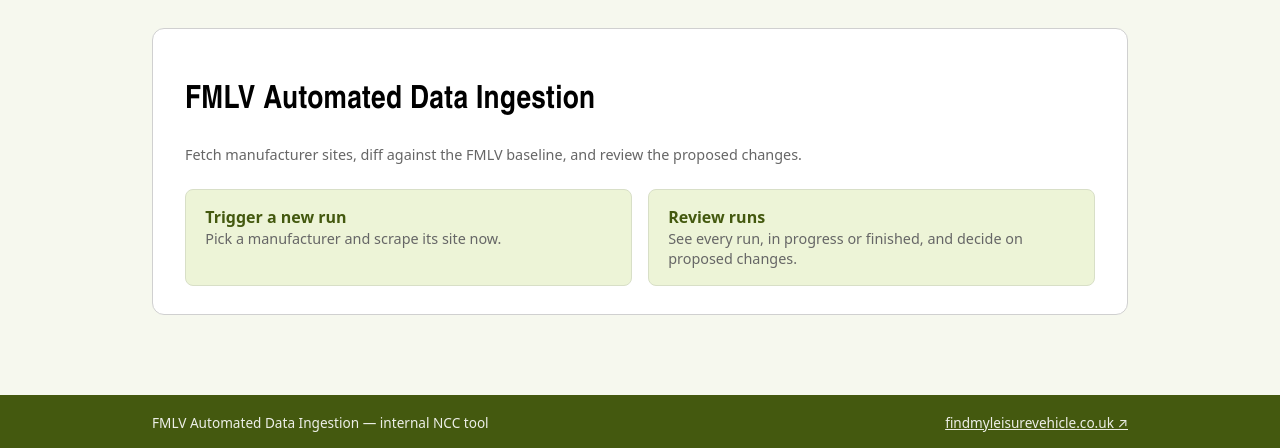
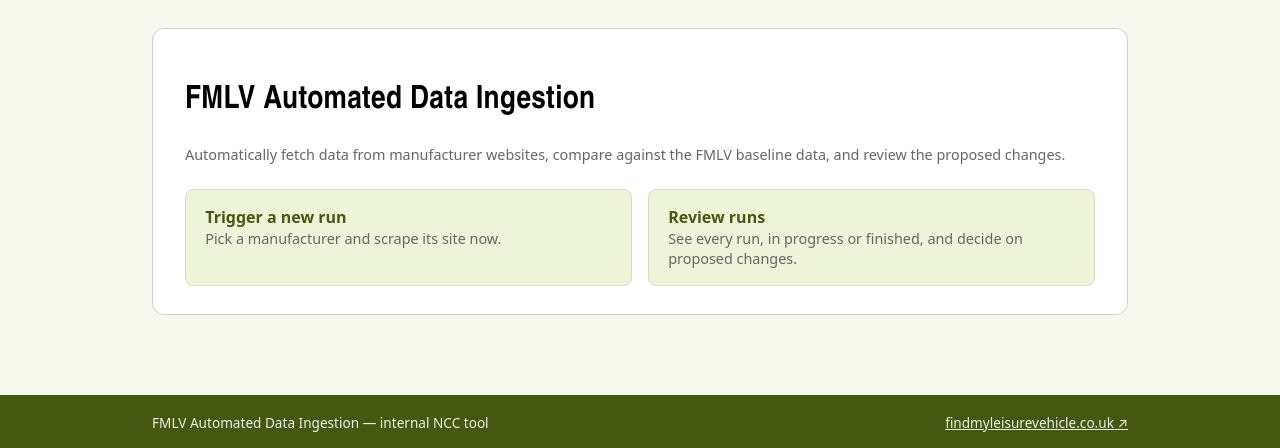
Before and after one commit to ncc-benmol/fmlv-automated-data-flow, a Python web app: template src/webapp/templates/home.html in a window 1280 px wide. Shown: the part 55-503 px from the top of the page. Run offline with Jinja, Linux system fonts and the light colour scheme; the template is opened without the code that fills it, so the values that code supplies are empty; some web fonts are replaced.

Commit message:
Change to home page message

```diff
--- a/src/webapp/templates/home.html
+++ b/src/webapp/templates/home.html
@@ -2,7 +2,7 @@
 {% block title %}FMLV Automated Data Ingestion{% endblock %}
 {% block content %}
   <h1>FMLV Automated Data Ingestion</h1>
-  <p class="muted">Fetch manufacturer sites, diff against the FMLV baseline, and review the proposed changes.</p>
+  <p class="muted">Automatically fetch data from manufacturer websites, compare against the FMLV baseline data, and review the proposed changes.</p>
   <div class="home-links">
     <a href="/trigger">
       <div class="title">Trigger a new run</div>
```
